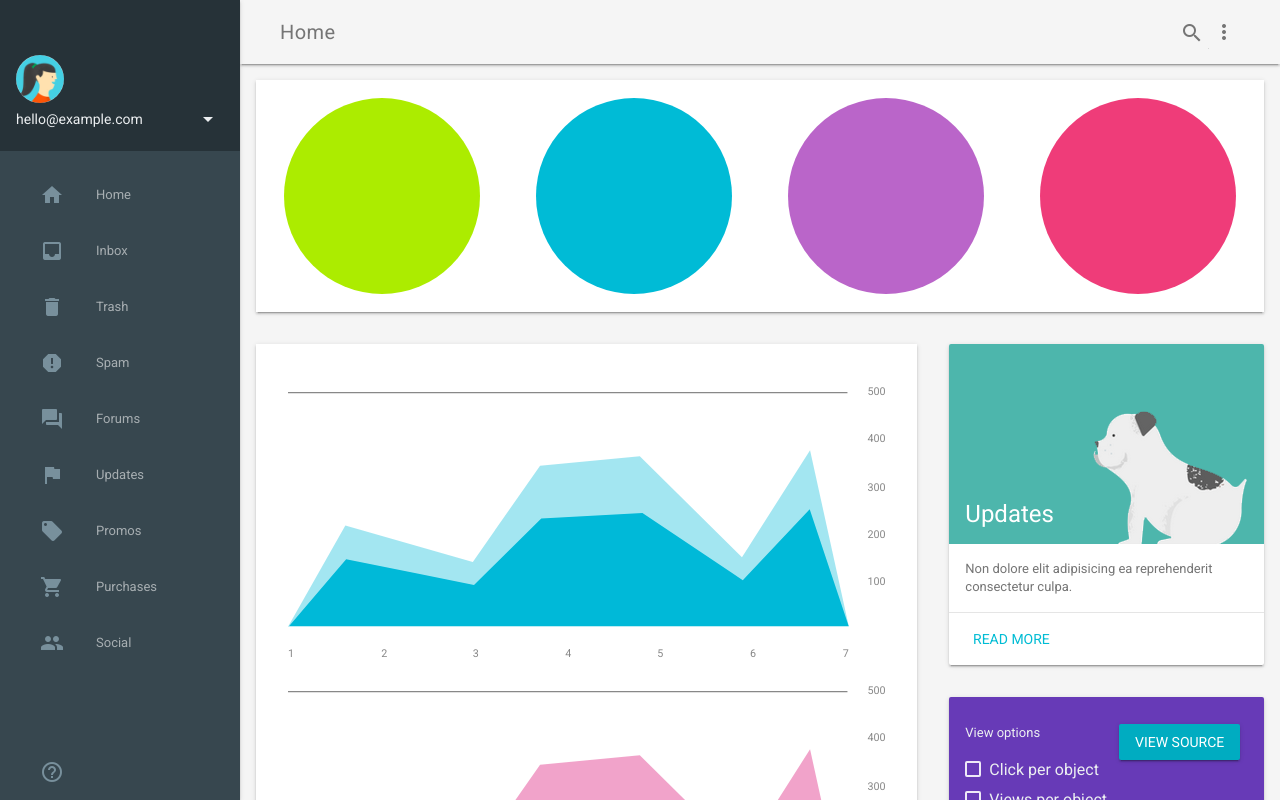
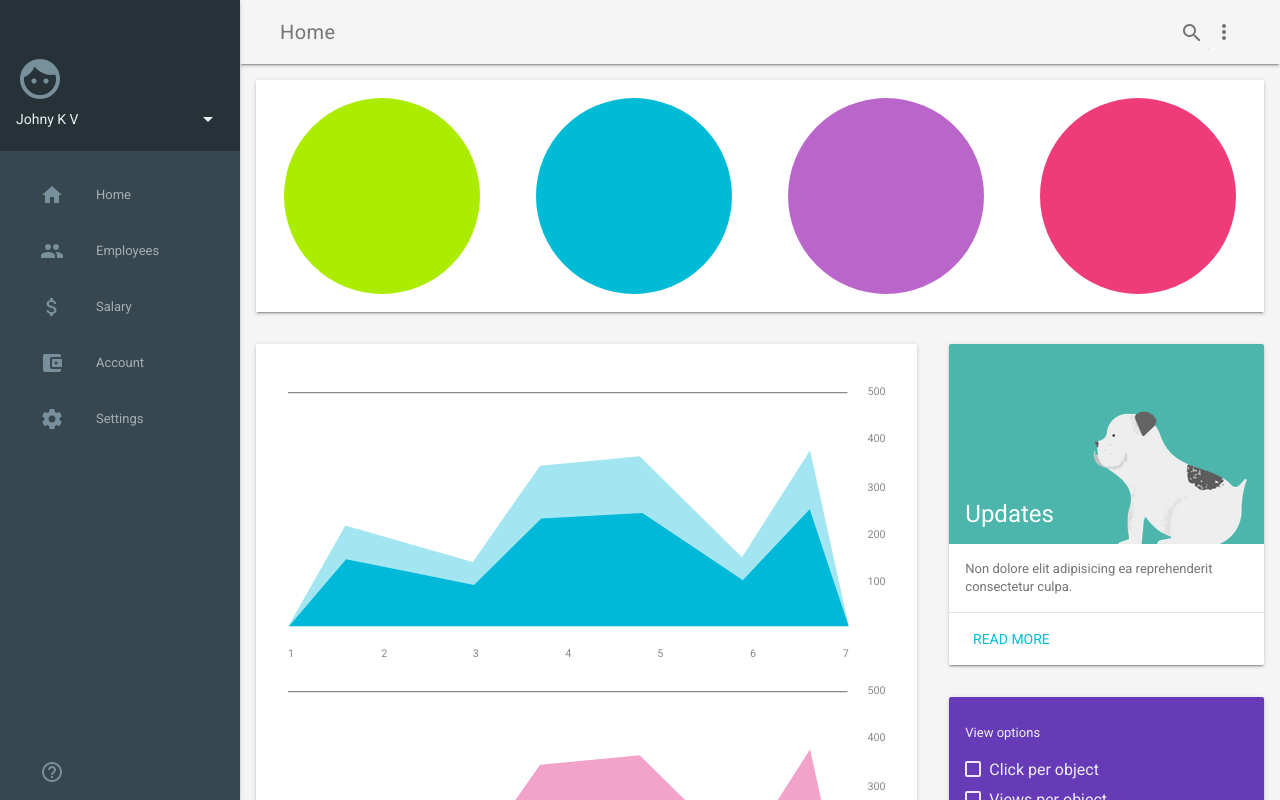
Before and after one commit to nikhiljohn10/Salary-App, a plain HTML site: page index.html in a window 1280 px wide. Drawn offline with Linux system fonts and the light colour scheme.

Commit message:
Added basic menu text

```diff
--- a/index.html
+++ b/index.html
@@ -1,4 +1,4 @@
-<!doctype html>
+  <!doctype html>
 <!--
   Material Design Lite
   Copyright 2015 Google Inc. All rights reserved.
@@ -87,31 +87,28 @@
       </header>
       <div class="demo-drawer mdl-layout__drawer mdl-color--blue-grey-900 mdl-color-text--blue-grey-50">
         <header class="demo-drawer-header">
-          <img src="images/user.jpg" class="demo-avatar">
+          <i class="mdl-color-text--blue-grey-400 material-icons demo-avatar" role="presentation">face</i>
           <div class="demo-avatar-dropdown">
-            <span>hello@example.com</span>
+            <span>Johny K V</span>
             <div class="mdl-layout-spacer"></div>
             <button id="accbtn" class="mdl-button mdl-js-button mdl-js-ripple-effect mdl-button--icon">
               <i class="material-icons" role="presentation">arrow_drop_down</i>
               <span class="visuallyhidden">Accounts</span>
             </button>
             <ul class="mdl-menu mdl-menu--bottom-right mdl-js-menu mdl-js-ripple-effect" for="accbtn">
-              <li class="mdl-menu__item">hello@example.com</li>
-              <li class="mdl-menu__item">info@example.com</li>
-              <li class="mdl-menu__item"><i class="material-icons">add</i>Add another account...</li>
+              <li class="mdl-menu__item">View profile</li>
+              <li class="mdl-menu__item">Edit profile</li>
+              <li class="mdl-menu__item">Request permissions</li>
             </ul>
           </div>
         </header>
         <nav class="demo-navigation mdl-navigation mdl-color--blue-grey-800">
           <a class="mdl-navigation__link" href=""><i class="mdl-color-text--blue-grey-400 material-icons" role="presentation">home</i>Home</a>
-          <a class="mdl-navigation__link" href=""><i class="mdl-color-text--blue-grey-400 material-icons" role="presentation">inbox</i>Inbox</a>
-          <a class="mdl-navigation__link" href=""><i class="mdl-color-text--blue-grey-400 material-icons" role="presentation">delete</i>Trash</a>
-          <a class="mdl-navigation__link" href=""><i class="mdl-color-text--blue-grey-400 material-icons" role="presentation">report</i>Spam</a>
-          <a class="mdl-navigation__link" href=""><i class="mdl-color-text--blue-grey-400 material-icons" role="presentation">forum</i>Forums</a>
-          <a class="mdl-navigation__link" href=""><i class="mdl-color-text--blue-grey-400 material-icons" role="presentation">flag</i>Updates</a>
-          <a class="mdl-navigation__link" href=""><i class="mdl-color-text--blue-grey-400 material-icons" role="presentation">local_offer</i>Promos</a>
-          <a class="mdl-navigation__link" href=""><i class="mdl-color-text--blue-grey-400 material-icons" role="presentation">shopping_cart</i>Purchases</a>
-          <a class="mdl-navigation__link" href=""><i class="mdl-color-text--blue-grey-400 material-icons" role="presentation">people</i>Social</a>
+          <a class="mdl-navigation__link" href=""><i class="mdl-color-text--blue-grey-400 material-icons" role="presentation">people</i>Employees</a>
+          <a class="mdl-navigation__link" href=""><i class="mdl-color-text--blue-grey-400 material-icons" role="presentation">attach_money</i>Salary</a>
+          <a class="mdl-navigation__link" href=""><i class="mdl-color-text--blue-grey-400 material-icons" role="presentation">account_balance_wallet</i>Account</a>
+          <a class="mdl-navigation__link" href=""><i class="mdl-color-text--blue-grey-400 material-icons" role="presentation">settings</i>Settings</a>
+
           <div class="mdl-layout-spacer"></div>
           <a class="mdl-navigation__link" href=""><i class="mdl-color-text--blue-grey-400 material-icons" role="presentation">help_outline</i><span class="visuallyhidden">Help</span></a>
         </nav>
@@ -244,7 +241,6 @@
           </g>
         </defs>
       </svg>
-      <a href="https://github.com/google/material-design-lite/blob/master/templates/dashboard/" target="_blank" id="view-source" class="mdl-button mdl-js-button mdl-button--raised mdl-js-ripple-effect mdl-color--accent mdl-color-text--accent-contrast">View Source</a>
-    <script src="material.min.js"></script>
+      <script src="material.min.js"></script>
   </body>
 </html>
--- a/styles.css
+++ b/styles.css
@@ -21,6 +21,7 @@ html, body {
   width: 48px;
   height: 48px;
   border-radius: 24px;
+  font-size: 48px;
 }
 .demo-layout .demo-header .mdl-textfield {
   padding-top: 27px;
```
